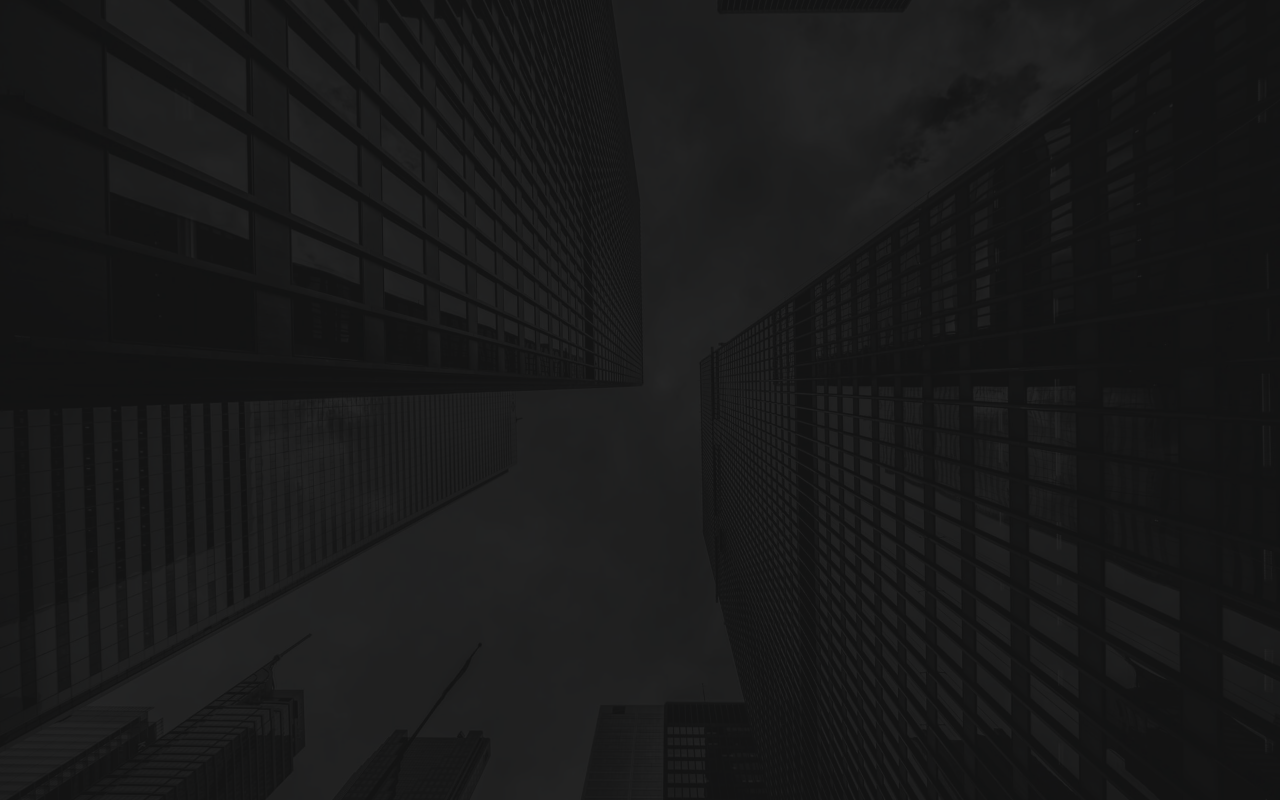
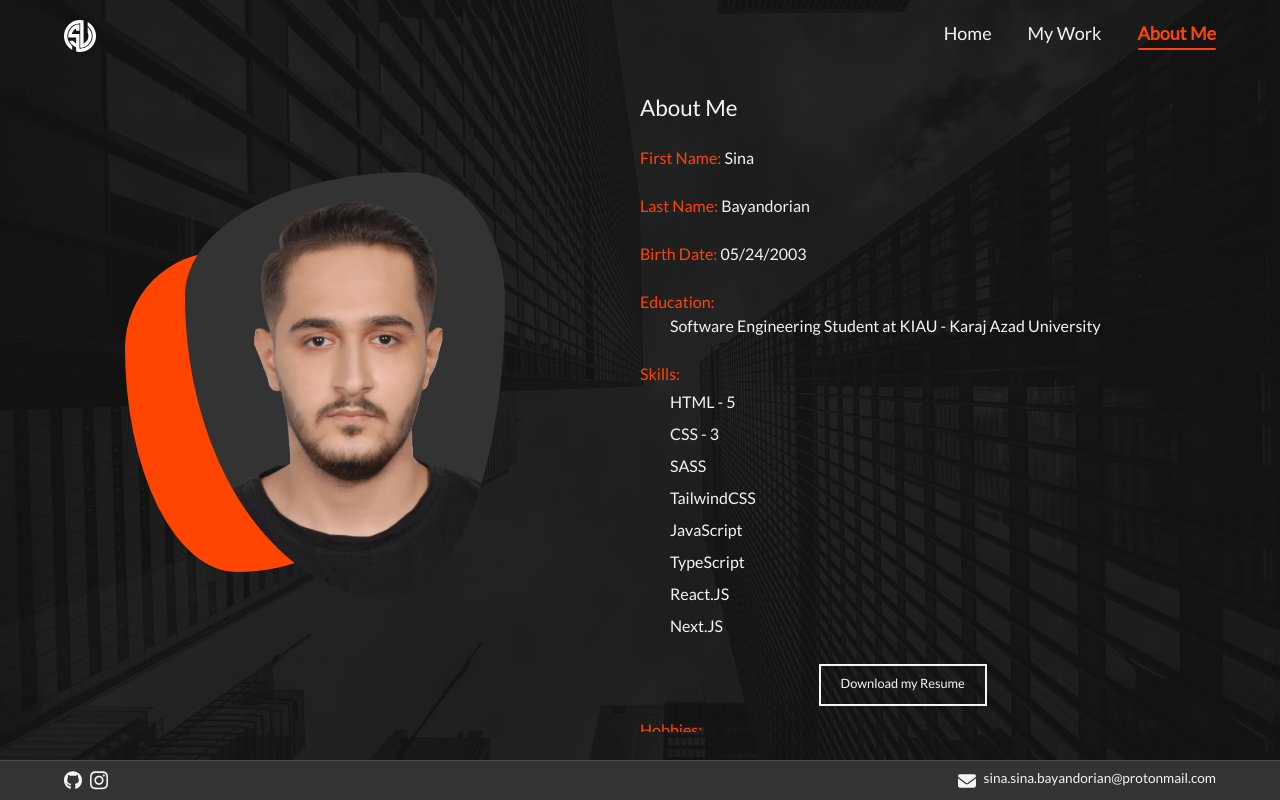
Before and after one commit to sina-byn/My-Portfolio, a React (Create React App) app: page /about-me in a window 1280 px wide. Before the commit this address had no page. Built offline with nearby package versions, Linux system fonts and the light colour scheme.

Commit message:
main: About Me Page Added + Minor UI Fixes

```diff
--- a/src/App.js
+++ b/src/App.js
@@ -5,11 +5,13 @@ import { Route, Routes, Navigate } from "react-router-dom";
 
 // Importing Pages
 import HomePage from "./pages/HomePage";
+import AboutMe from "./pages/AboutMe";
 
 const App = () => {
   return (
     <div className='container w-full max-w-[1400px] min-h-screen text-light mx-auto'>
       <Routes>
+        <Route path="/about-me" element={<AboutMe />} />
         <Route path='/' element={<HomePage />} />
       </Routes>
     </div>
--- a/src/components/Footer.jsx
+++ b/src/components/Footer.jsx
@@ -2,8 +2,8 @@ import React from "react";
 
 const Footer = () => {
   return (
-    <footer className='w-full absolute bottom-0 left-0 z-[2] h-[5vh] bg-primary border-t-[1px] border-primary-light border-opacity-[12.5%] px-16 730:px-8'>
-      <div className='container flex items-center justify-between w-full h-full max-w-[1400px] text-light mx-auto'>
+    <footer className='w-full absolute bottom-0 left-0 z-[2] h-[5vh] bg-primary border-t-[1px] border-primary-light border-opacity-[12.5%] px-16 1030px:px-8'>
+      <div className='container flex items-center justify-between w-full h-full max-w-[1250px] text-light mx-auto'>
         <section className='icons flex gap-x-2'>
           <a
             className='flex items-center h-full pt-px'
@@ -21,7 +21,7 @@ const Footer = () => {
             </svg>
           </a>
           <a
-            className='flex items-center h-full 768:hidden'
+            className='flex items-center h-full 768px:hidden'
             href='http://instagram.com/_u/sina_byn/'
             target='_blank'
             rel="noreferrer"
@@ -36,7 +36,7 @@ const Footer = () => {
             </svg>
           </a>
           <a
-            className='hidden items-center h-full 768:flex'
+            className='hidden items-center h-full 768px:flex'
             href='instagram://user?username=sina_byn'
             target='_blank'
             rel="noreferrer"
@@ -53,7 +53,7 @@ const Footer = () => {
         </section>
         <section className='email'>
           <a
-            className='mail-address flex items-center gap-x-2 text-[0.85rem] font-light pb-[3px] hover:text-orangered'
+            className='mail-address flex items-center gap-x-2 text-[0.85rem] font-light pb-[3px]'
             href='mailto: sina.sina.bayan@protonmail.com'
             title='my mail'
           >
@@ -64,7 +64,7 @@ const Footer = () => {
             >
               <path d='M464 64C490.5 64 512 85.49 512 112C512 127.1 504.9 141.3 492.8 150.4L275.2 313.6C263.8 322.1 248.2 322.1 236.8 313.6L19.2 150.4C7.113 141.3 0 127.1 0 112C0 85.49 21.49 64 48 64H464zM217.6 339.2C240.4 356.3 271.6 356.3 294.4 339.2L512 176V384C512 419.3 483.3 448 448 448H64C28.65 448 0 419.3 0 384V176L217.6 339.2z' />
             </svg>
-            <span className='400:hidden initial pt-px'>
+            <span className='400px:hidden initial pt-px hover:text-orangered hover:font-[400] hover:mt-[2px] hover:-mr-[5px]'>
               sina.sina.bayandorian@protonmail.com
             </span>
           </a>
--- a/src/components/Header.jsx
+++ b/src/components/Header.jsx
@@ -6,7 +6,7 @@ import Navbar from './Navbar';
 
 const Header = () => {
     return (
-        <header className='flex justify-between h-[10%] px-16 py-5 730:px-8'>
+        <header className='flex justify-between h-[10%] px-16 py-5 1030px:px-8'>
             <Logo />
             <Navbar />
         </header>
--- a/src/components/Navbar.jsx
+++ b/src/components/Navbar.jsx
@@ -1,45 +1,70 @@
-import React, { useState } from "react";
-import { Link } from "react-router-dom";
+import React, { useEffect, useState } from "react";
+import { Link, useLocation } from "react-router-dom";
 
 const Navbar = () => {
   const [isMenuShown, setIsMenuShown] = useState(false);
   const [currentPage, setCurrentPage] = useState(1);
+  const location = useLocation();
+  const pathname = location.pathname;
+
+  useEffect(() => {
+    setCurrentPage(() => {
+      switch (pathname) {
+        case "/about-me":
+          return 3;
+        default:
+          return 1;
+      }
+    });
+  }, [currentPage, pathname]);
+
   const toggleMenuVisibility = () => {
     setIsMenuShown(!isMenuShown);
   };
+
   return (
     <>
-      <nav className={`${isMenuShown ? "" : "730:translate-x-full"} 730:h-full 730:fixed 730:top-0 730:right-0 z-10 730:min-w-[25%] 730:bg-[#333] 730:py-0 730:px-[25px] transition-all duration-500 ease-in-out`}>
-        <ul className='nav-list flex items-center gap-x-9 730:h-full 730:flex-col 730:justify-center 730:gap-[30px] 730:relative'>
-          <li className='730:text-center'>
+      <nav
+        className={`${
+          isMenuShown ? "" : "730px:translate-x-full"
+        } 730px:h-full 730px:fixed 730px:top-0 730px:right-0 z-40 730px:min-w-[25%] 730px:bg-[#333] 730px:py-0 730px:px-[25px] transition-all duration-500 ease-in-out`}
+      >
+        <ul className='nav-list flex items-center gap-x-9 730px:h-full 730px:flex-col 730px:justify-center 730px:gap-[30px] 730px:relative'>
+          <li className='730px:text-center'>
             <Link
               to='/'
               onClick={() => setCurrentPage(1)}
-              className={`${currentPage === 1 ? "current-page-link" : ""} animated-link relative text-[18px] 730:text-[1.1rem]`}
+              className={`${
+                currentPage === 1 ? "current-page-link" : ""
+              } animated-link relative text-[18px] 730px:text-[1.1rem]`}
             >
               Home
             </Link>
           </li>
-          <li className='730:text-center'>
+          <li className='730px:text-center'>
             <Link
               to='/my-work'
               onClick={() => setCurrentPage(2)}
-              className={`${currentPage === 2 ? "current-page-link" : ""} animated-link relative text-[18px] 730:text-[1.1rem]`}
+              className={`${
+                currentPage === 2 ? "current-page-link" : ""
+              } animated-link relative text-[18px] 730px:text-[1.1rem]`}
             >
               My Work
             </Link>
           </li>
-          <li className='730:text-center'>
+          <li className='730px:text-center'>
             <Link
               to='/about-me'
               onClick={() => setCurrentPage(3)}
-              className={`${currentPage === 3 ? "current-page-link" : ""} animated-link relative text-[18px] 730:text-[1.1rem]`}
+              className={`${
+                currentPage === 3 ? "current-page-link" : ""
+              } animated-link relative text-[18px] 730px:text-[1.1rem]`}
             >
               About Me
             </Link>
           </li>
           <svg
-            className='menu-close-btn hidden 730:block w-[17px] absolute top-[22px] right-[5px] fill-light cursor-pointer hover:fill-orangered'
+            className='menu-close-btn hidden 730px:block w-[17px] absolute top-[22px] right-[5px] fill-light cursor-pointer hover:fill-orangered'
             onClick={toggleMenuVisibility}
             xmlns='http://www.w3.org/2000/svg'
             viewBox='0 0 320 512'
@@ -49,14 +74,19 @@ const Navbar = () => {
         </ul>
       </nav>
       <svg
-        className='menu-show-btn hidden fill-light cursor-pointer 730:block 730:w-[1.5rem]'
+        className='menu-show-btn hidden fill-light cursor-pointer 730px:block 730px:w-[1.5rem] hover:fill-orangered'
         onClick={toggleMenuVisibility}
         xmlns='http://www.w3.org/2000/svg'
         viewBox='0 0 448 512'
       >
         <path d='M0 96C0 78.33 14.33 64 32 64H416C433.7 64 448 78.33 448 96C448 113.7 433.7 128 416 128H32C14.33 128 0 113.7 0 96zM0 256C0 238.3 14.33 224 32 224H416C433.7 224 448 238.3 448 256C448 273.7 433.7 288 416 288H32C14.33 288 0 273.7 0 256zM416 448H32C14.33 448 0 433.7 0 416C0 398.3 14.33 384 32 384H416C433.7 384 448 398.3 448 416C448 433.7 433.7 448 416 448z' />
       </svg>
-      <div onClick={toggleMenuVisibility} className={`${isMenuShown ? "" : "-translate-x-full"} cover hidden 730:block w-full h-full fixed top-0 left-0 bg-cover/50 transition-transform duration-500 ease-in-out cursor-pointer`}></div>
+      <div
+        onClick={toggleMenuVisibility}
+        className={`${
+          isMenuShown ? "" : "-translate-x-full"
+        } cover hidden 730px:block w-full h-full fixed top-0 left-0 z-30 bg-cover/50 transition-transform duration-500 ease-in-out cursor-pointer`}
+      ></div>
     </>
   );
 };
--- a/src/index.css
+++ b/src/index.css
@@ -102,3 +102,13 @@ a {
 .animated-link:hover::after {
   transform: scaleX(1);
 }
+
+::-webkit-scrollbar {
+  -webkit-appearance: none;
+  width: 5px;
+}
+
+::-webkit-scrollbar-thumb {
+  background-color: rgba(245, 245, 245, 0.22);
+  border-radius: 5px;
+}
--- /dev/null
+++ b/src/pages/AboutMe.jsx
@@ -0,0 +1,92 @@
+import React from "react";
+
+// Importing Layouts
+import MainLayout from "../layouts/MainLayout";
+
+const AboutMe = () => {
+  return (
+    <MainLayout>
+      <main className='w-full h-[85vh] px-[30px] py-[20px] 1030px:overflow-y-auto'>
+        <div className='content-wrap flex justify-between h-full 1030px:h-fit w-full 1030px:flex-col'>
+          <section className='flex justify-center items-center w-1/2 pr-[100px] 500px:pr-[18%] 900px:pr-[10%] 1030px:w-full 1030px:mt-20'>
+            <figure className='w-[320px] h-[320px] bg-orangered font-medium rounded-blob 360px:w-[190px] 360px:h-[190px] 500px:w-[220px] 500px:h-[220px] 1030px:max-w-[280px] 1030px:max-h-[280px]'>
+              <img
+                src='/images/personal-pic.webp'
+                alt='Personal'
+                className='w-full rounded-blob -scale-x-100 translate-x-[60px] -translate-y-[80px]'
+              />
+            </figure>
+          </section>
+          <section className='w-1/2 overflow-y-auto overflow-x-hidden pr-4 pb-4 1030px:w-full 1030px:overflow-y-hidden 1030px:mt-10'>
+            <h2 className='text-[1.4rem] font-medium mb-[20px]'>About Me</h2>
+            <p>
+              <span className='text-orangered font-medium'>First Name: </span>
+              Sina
+            </p>
+            <br />
+            <p>
+              <span className='text-orangered font-medium'>Last Name: </span>
+              Bayandorian
+            </p>
+            <br />
+            <p>
+              <span className='text-orangered font-medium'>Birth Date: </span>
+              05/24/2003
+            </p>
+            <br />
+            <p>
+              <span className='text-orangered font-medium'>Education: </span>
+            </p>
+            <p className='ml-[30px]'>
+              Software Engineering Student at KIAU - Karaj Azad University
+            </p>
+            <br />
+            <p className='text-orangered font-medium'>Skills:</p>
+            <div className='skills-section flex flex-col gap-y-2 w-full ml-[30px] mt-1'>
+              <h6>HTML - 5</h6>
+              <h6>CSS - 3</h6>
+              <h6>SASS</h6>
+              <h6>TailwindCSS</h6>
+              <h6>JavaScript</h6>
+              <h6>TypeScript</h6>
+              <h6>React.JS</h6>
+              <h6>Next.JS</h6>
+              <div className='w-1/2 mx-auto pr-[50px] mt-6 1030px:pr-[35px] 730px:w-full 730px:text-center'>
+                <a
+                  className='text-[0.8rem] border-[2px] border-light px-[20px] pt-[10px] pb-[13px] hover:bg-[#535353]/40 active:bg-[#535353]/80'
+                  href='/uploads/sina-bayandorian.pdf'
+                  download='sina-bayandorian.pdf'
+                >
+                  Download my Resume
+                </a>
+              </div>
+            </div>
+            <br />
+            <p className='text-orangered font-medium'>Hobbies:</p>
+            <div className='hobbies-section ml-[30px]'>
+              <p>Watching Movies</p>
+              <p>Reading Books</p>
+              <p>Kickboxing</p>
+              <p>Learn more About Technology and Programming</p>
+            </div>
+            <br />
+            <p className='text-orangered font-medium'>
+              Passion and Motivation:
+            </p>
+            <div className='motives-section ml-[30px]'>
+              Technology is my passion and will always be my passion, what I
+              love about Technology is that it makes us to make a change that
+              really matters, one that really helps people, one that can change
+              lives and make them easier. So, with all that said I am and will
+              be trying to learn more and more about this amazing field of
+              science that I love in order to make all lives around this globe
+              of ours easier, healthier and better.
+            </div>
+          </section>
+        </div>
+      </main>
+    </MainLayout>
+  );
+};
+
+export default AboutMe;
--- a/tailwind.config.js
+++ b/tailwind.config.js
@@ -14,15 +14,19 @@ module.exports = {
       },
     },
     screens: {
-      '1030': {'max': '1030px'},
-      '800': {'max': '800px'},
-      '768': {'max': '768px'},
-      '730': {'max': '730px'},
-      '600': {'max': '600px'},
-      '500': {'max': '500px'},
-      '400': {'max': '400px'},
-      '360': {'max': '360px'},
-    }
+      '1030px': {'max': '1030px'},
+      '900px': {'max': '900px'},
+      '800px': {'max': '800px'},
+      '768px': {'max': '768px'},
+      '730px': {'max': '730px'},
+      '600px': {'max': '600px'},
+      '500px': {'max': '500px'},
+      '400px': {'max': '400px'},
+      '360px': {'max': '360px'},
+    },
+    borderRadius :{
+      'blob': '30% 70% 65% 35% / 30% 29% 71% 70%',
+    },
   },
   plugins: [],
 }
```
Also changed, not shown: 1 other file (tests, documents, lock files or other folders).
